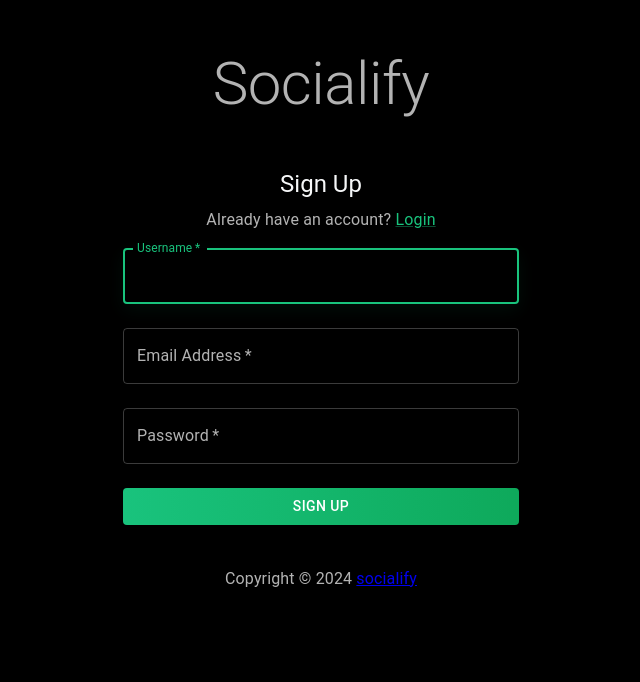
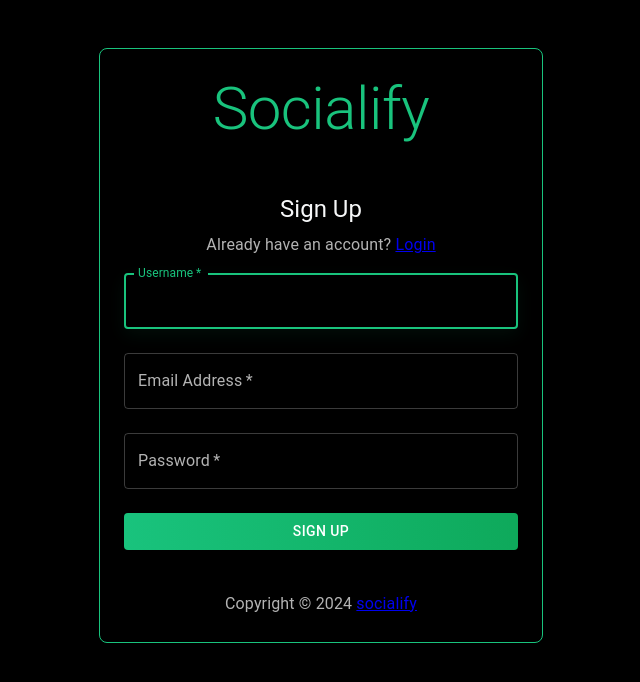
Before and after one commit to alphaomega4348/HackQubit-S2Buckets, a React (Create React App) app in the folder client/: page /signup in a window 1280 px wide. Shown: the top 682 px of the page, without its empty margins (319-959 px from the left). Built offline with nearby package versions, Linux system fonts and the light colour scheme; no server answers.

Commit message:
Added border in login and signup div

```diff
--- a/client/src/components/views/LoginView.js
+++ b/client/src/components/views/LoginView.js
@@ -43,10 +43,10 @@ const LoginView = () => {
   };
 
   return (
-    <Container maxWidth={"xs"} sx={{ mt: 6 }}>
+    <Container maxWidth={"xs"} sx={{ mt: 6 , border: '1px solid var(--accent)', borderRadius: 2, padding: 3}}>
       <Stack alignItems="center">
-        <Typography variant="h2" color="text.secondary" sx={{ mb: 6 }}>
-          <Link to="/" color="inherit" underline="none">
+        <Typography variant="h2" sx={{ mb: 6 }}>
+          <Link to="/" style={{ color: 'var(--accent)', textDecoration: 'none' }}>
             Socialify
           </Link>
         </Typography>
--- a/client/src/components/views/SignupView.js
+++ b/client/src/components/views/SignupView.js
@@ -4,11 +4,11 @@ import {
   Stack,
   TextField,
   Typography,
-  Link,
   Alert,
 } from "@mui/material";
 import { Box } from "@mui/system";
 import React, { useState } from "react";
+import { Link } from "react-router-dom";
 import { signup } from "../../api/users";
 import { loginUser } from "../../helpers/authHelper";
 import { useNavigate } from "react-router-dom";
@@ -72,10 +72,10 @@ const SignupView = () => {
   };
 
   return (
-    <Container maxWidth={"xs"} sx={{ mt: { xs: 2, md: 6 } }}>
+    <Container maxWidth={"xs"} sx={{ mt: { xs: 2, md: 6 }, border: '1px solid var(--accent)', borderRadius: 2, padding: 3 }}>
       <Stack alignItems="center">
-        <Typography variant="h2" color="text.secondary" sx={{ mb: 6 }}>
-          <Link to="/" color="inherit" underline="none">
+        <Typography variant="h2" sx={{ mb: 6 }}>
+          <Link to="/" style={{ color: 'var(--accent)', textDecoration: 'none' }}>
             Socialify
           </Link>
         </Typography>
```
